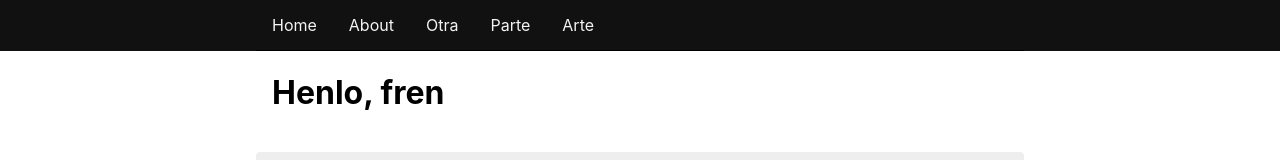
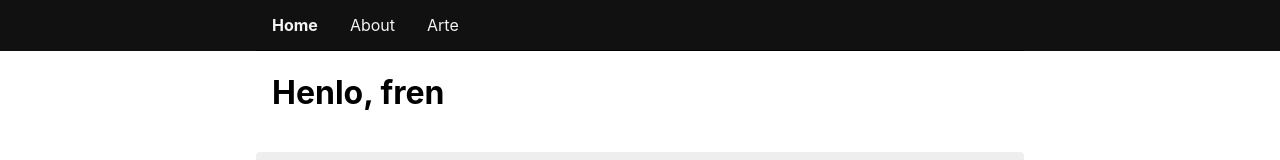
Before and after one commit to hslzr/boring_todo, a React (Create React App) app: page / in a window 1280 px wide. Shown: the top 160 px of the page. Built offline with nearby package versions, Linux system fonts and the light colour scheme.

Commit message:
Another page

```diff
--- a/public/index.html
+++ b/public/index.html
@@ -6,6 +6,15 @@
     <meta name="viewport" content="width=device-width, initial-scale=1" />
     <meta name="viewport" content="width=device-width, initial-scale=1">
     <link rel="stylesheet" href="https://unpkg.com/tachyons@4.10.0/css/tachyons.min.css">
+    <style>
+      .link:focus {
+        outline: none;
+      }
+
+      .link.is-active {
+        font-weight: bold;
+      }
+    </style>
     <meta name="theme-color" content="#000000" />
     <meta
       name="description"
--- a/src/App.js
+++ b/src/App.js
@@ -71,8 +71,8 @@ const App = () => {
         <header className="db mw7 pv2 ph3 mt3 center">
           <h1 className="ma0">Henlo, fren</h1>
         </header>
-        <Route path="/" component={MainScreen} />
-        <Route path="about" component={AboutScreen} />
+        <Route exact path="/" component={MainScreen} />
+        <Route path="/about" component={AboutScreen} />
       </Router>
     </div>
   )
--- a/src/NavigationBar.js
+++ b/src/NavigationBar.js
@@ -1,25 +1,19 @@
 import React from 'react'
-import { Link } from 'react-router-dom'
+import { NavLink } from 'react-router-dom'
 
 export default () => {
   return(
     <header className="w-100 bg-near-black" >
       <nav className="bb center mw7">
-        <Link to="/" className="f6 f5-l link near-white dib pa3 ">
+        <NavLink activeClassName="is-active" exact to="/" className="f6 f5-l link near-white dib pa3">
           Home
-        </Link>
-        <Link to="about" className="f6 f5-l link near-white dib pa3 ">
+        </NavLink>
+        <NavLink activeClassName="is-active" to="/about" className="f6 f5-l link near-white dib pa3">
           About
-        </Link>
-        <Link to="nuevo" className="f6 f5-l link near-white dib pa3 ">
-          Otra
-        </Link>
-        <Link to="sobresalir" className="f6 f5-l link near-white dib pa3 ">
-          Parte
-        </Link>
-        <Link to="dientes" className="f6 f5-l link near-white dib pa3 ">
+        </NavLink>
+        <NavLink activeClassName="is-active" to="dientes" className="f6 f5-l link near-white dib pa3">
           Arte
-        </Link>
+        </NavLink>
       </nav>
     </header>
   )
--- a/src/pages/About.js
+++ b/src/pages/About.js
@@ -2,8 +2,18 @@ import React from 'react'
 
 export default () => {
   return(
-    <div>
+    <div className="mw7 center">
       <p>LOREM IPSUM DOLOR SIT AMEEEEEEEET CONSECTETUR ADIPISICING ELIT</p>
+      <p>
+        This is a simple ToDo project, nothing new, I guess. This is intendedot be a demo project to put my&nbsp;
+        <strong>React</strong> skills to the test, so hopefully this is working.
+      </p>
+      <div className="w-100 bg-light-green h4" ></div>
+      <p>Plugins and libraries used here:</p>
+      <ul className="ml0">
+        <li><a href="https://github.com/feathericons/react-feather">react-feather</a>, for some icons.</li>
+        <li><a href="ihttps://reacttraining.com/react-router/web/guides/quick-start">react-router</a>, for navigation across pages.</li>
+      </ul>
     </div>
   )
 }
```
